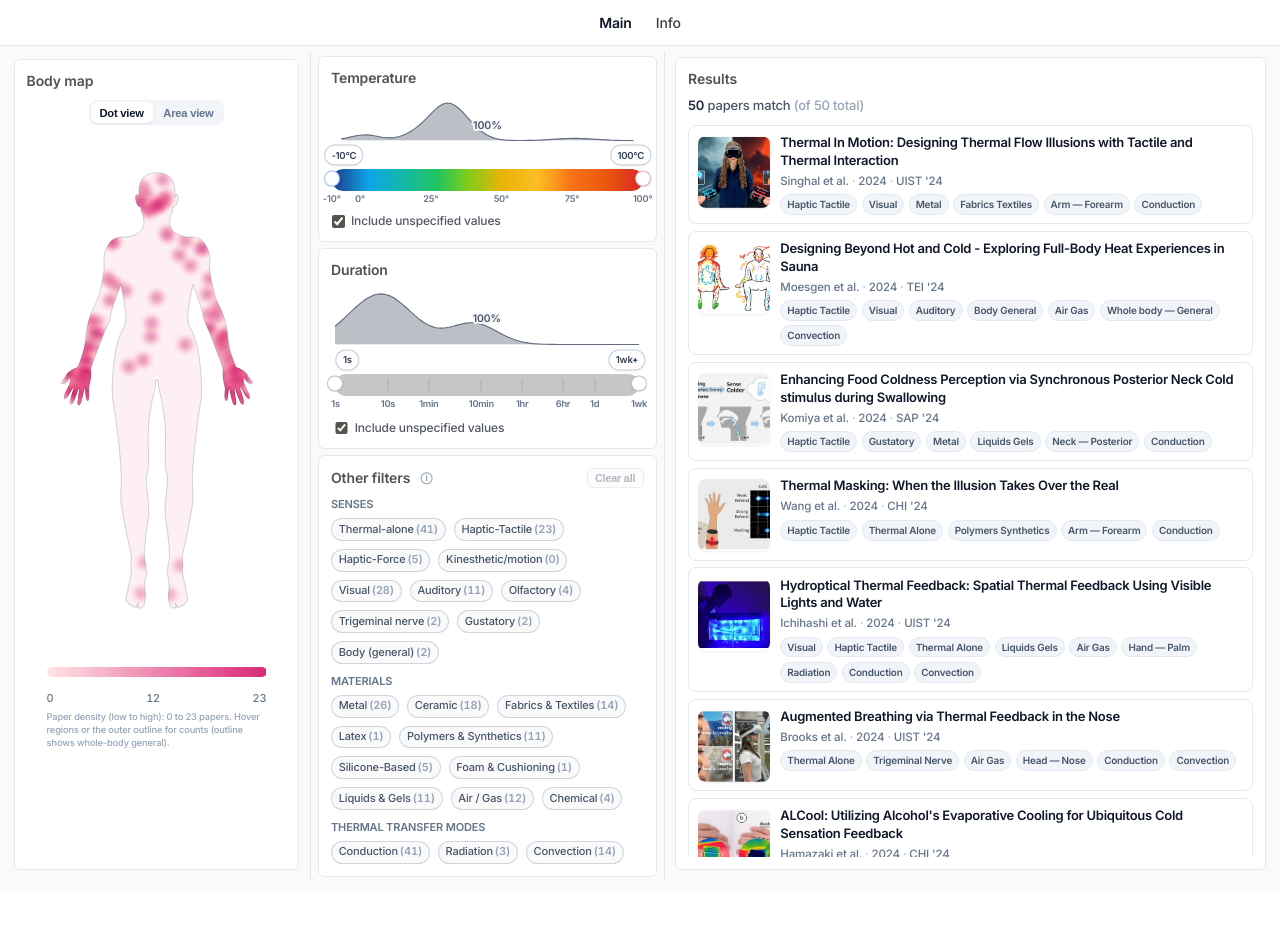
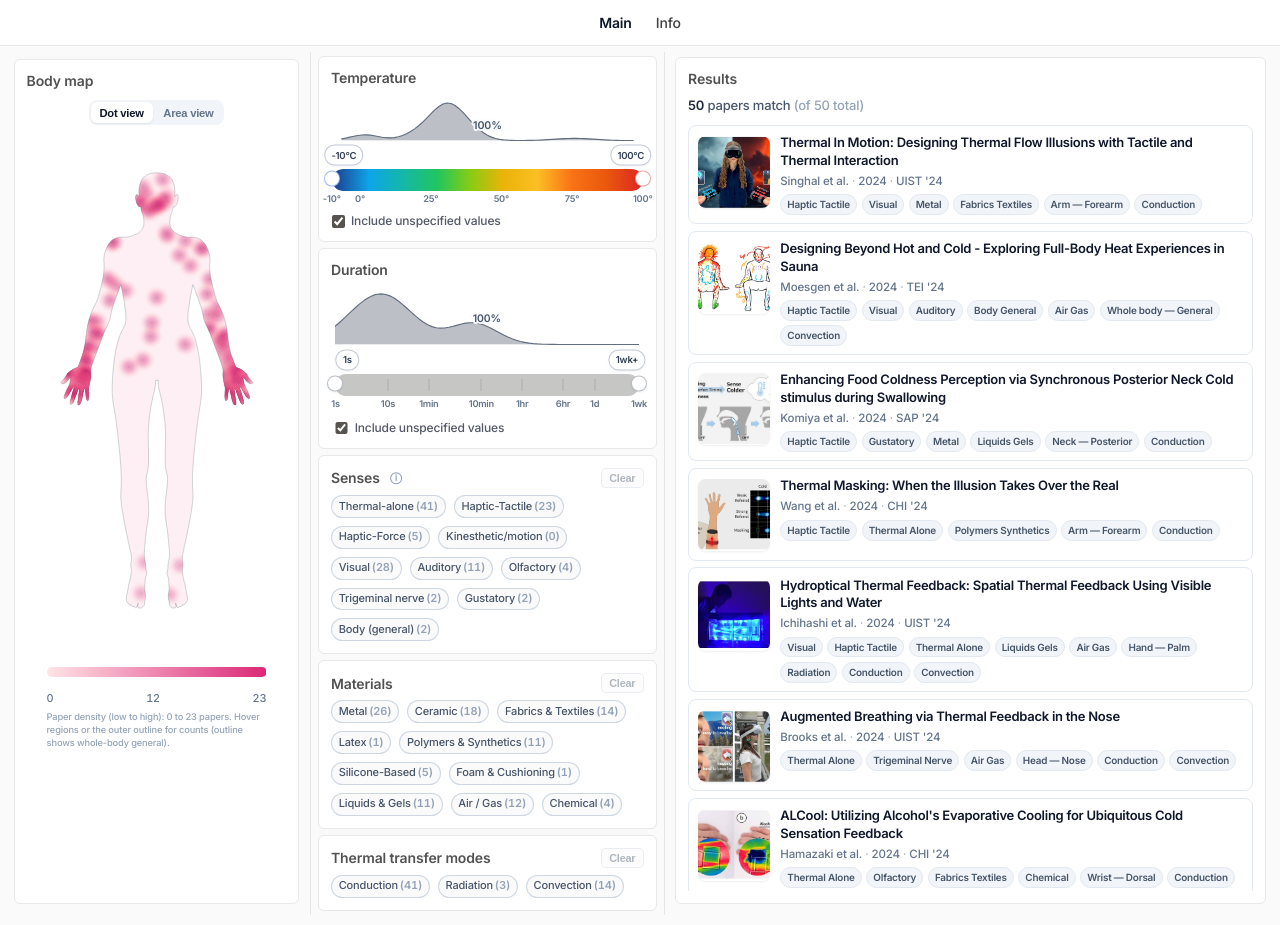
Before and after one commit to sandyleedev/thermal-interaction-web, a React (Vite) app in the folder frontend/: page / in a window 1280 px wide. Before the commit the page ends 891 px from the top, so only its background shows below. Built offline with nearby package versions, Linux system fonts and the light colour scheme; grey boxes are pictures that could not be loaded; the HTML template or start-up script is replaced by a standard one.

Commit message:
ui: separate other filters to each panel

```diff
--- a/frontend/src/components/landing/OtherFiltersPanel.tsx
+++ b/frontend/src/components/landing/OtherFiltersPanel.tsx
@@ -1,13 +1,11 @@
 import {
   useEffect,
   useId,
-  useMemo,
   useRef,
   useState,
 } from "react";
 import { useResearchFilter } from "@/context/ResearchFilterContext";
 import {
-  OTHER_FILTER_CATEGORY_ORDER,
   OTHER_FILTER_OPTIONS,
   OTHER_FILTER_SECTION_TITLES,
   type OtherFilterCategory,
@@ -15,12 +13,6 @@ import {
 
 const OTHER_FILTERS_LOGIC_TOOLTIP =
   "Select multiple options within a category (OR), and combine categories (AND)";
-
-function otherFiltersHasSelection(
-  selections: Record<OtherFilterCategory, readonly string[]>,
-): boolean {
-  return OTHER_FILTER_CATEGORY_ORDER.some((c) => selections[c].length > 0);
-}
 
 function OtherFiltersLogicInfoButton() {
   const tooltipId = useId();
@@ -110,104 +102,66 @@ export function FilterChip({ label, count, selected, onToggle }: FilterChipProps
   );
 }
 
-type StaticCategorySectionProps = {
+export type OtherFilterCategoryPanelProps = {
   category: OtherFilterCategory;
-  title: string;
-  optionCountById: Record<string, number | undefined>;
-  selectedIds: readonly string[];
-  onToggleChip: (category: OtherFilterCategory, optionId: string) => void;
-};
-
-function StaticCategorySection({
-  category,
-  title,
-  optionCountById,
-  selectedIds,
-  onToggleChip,
-}: StaticCategorySectionProps) {
-  const options = OTHER_FILTER_OPTIONS[category];
-  return (
-    <section
-      className="other-filters-section"
-      aria-labelledby={`other-filters-heading-${category}`}
-    >
-      <h3 className="other-filters-section-title" id={`other-filters-heading-${category}`}>
-        {title}
-      </h3>
-      <div className="other-filters-chip-row" role="group" aria-label={title}>
-        {options.map((opt) => (
-          <FilterChip
-            key={opt.id}
-            label={opt.label}
-            count={optionCountById[opt.id] ?? 0}
-            selected={selectedIds.includes(opt.id)}
-            onToggle={() => onToggleChip(category, opt.id)}
-          />
-        ))}
-      </div>
-    </section>
-  );
-}
-
-export type OtherFiltersPanelProps = {
-  excludeCategories?: readonly OtherFilterCategory[];
+  /** Show OR/AND logic tooltip beside the panel title (first category panel only). */
+  showFilterLogicInfo?: boolean;
   className?: string;
 };
 
-export function OtherFiltersPanel({
-  excludeCategories = [],
+export function OtherFilterCategoryPanel({
+  category,
+  showFilterLogicInfo = false,
   className,
-}: OtherFiltersPanelProps = {}) {
+}: OtherFilterCategoryPanelProps) {
   const {
     optionCounts,
     otherSelections,
     toggleOtherChip,
-    clearOtherFilters,
+    clearOtherFilterCategory,
   } = useResearchFilter();
 
-  const hasSelection = otherFiltersHasSelection(otherSelections);
-
-  const categoriesToShow = useMemo(() => {
-    const ex = new Set(excludeCategories);
-    return OTHER_FILTER_CATEGORY_ORDER.filter((c) => !ex.has(c));
-  }, [excludeCategories]);
+  const title = OTHER_FILTER_SECTION_TITLES[category];
+  const options = OTHER_FILTER_OPTIONS[category];
+  const selectedIds = otherSelections[category];
+  const hasSelection = selectedIds.length > 0;
 
   return (
     <section
       className={[
         "landing-panel",
-        "landing-other-filters-panel",
-        "landing-other-filters-panel--flat-sections",
+        "landing-other-filter-category-panel",
         className,
       ]
         .filter(Boolean)
         .join(" ")}
     >
-      <div className="other-filters-panel-header">
-        <div className="other-filters-panel-title-cluster">
-          <h2 className="panel-title">Other filters</h2>
-          <OtherFiltersLogicInfoButton />
+      <div className="other-filter-category-panel-header">
+        <div className="other-filter-category-title-cluster">
+          <h2 className="panel-title">{title}</h2>
+          {showFilterLogicInfo ? <OtherFiltersLogicInfoButton /> : null}
         </div>
         <button
           type="button"
           className="other-filters-clear-all"
           disabled={!hasSelection}
-          onClick={clearOtherFilters}
+          onClick={() => clearOtherFilterCategory(category)}
         >
-          Clear all
+          Clear
         </button>
       </div>
-      <div className="panel-content other-filters-panel-content">
-        {categoriesToShow.map((category) => (
-          <StaticCategorySection
-            key={category}
-            category={category}
-            title={OTHER_FILTER_SECTION_TITLES[category]}
-            optionCountById={optionCounts[category]}
-            selectedIds={otherSelections[category]}
-            onToggleChip={toggleOtherChip}
-          />
-        ))}
+      <div className="panel-content other-filter-category-panel-content">
+        <div className="other-filters-chip-row" role="group" aria-label={title}>
+          {options.map((opt) => (
+            <FilterChip
+              key={opt.id}
+              label={opt.label}
+              count={optionCounts[category][opt.id] ?? 0}
+              selected={selectedIds.includes(opt.id)}
+              onToggle={() => toggleOtherChip(category, opt.id)}
+            />
+          ))}
+        </div>
       </div>
     </section>
   );
--- a/frontend/src/context/ResearchFilterContext.tsx
+++ b/frontend/src/context/ResearchFilterContext.tsx
@@ -75,6 +75,7 @@ type ResearchFilterContextValue = {
   setDurationRange: (lowS: number, highS: number) => void;
   otherSelections: OtherFilterSelections;
   toggleOtherChip: (category: OtherFilterCategory, optionId: string) => void;
+  clearOtherFilterCategory: (category: OtherFilterCategory) => void;
   clearOtherFilters: () => void;
   /** When true, papers without numeric °C bounds still match the temperature slider filter. */
   includeUnspecifiedTemperature: boolean;
@@ -167,6 +168,10 @@ export function ResearchFilterProvider({ children }: { children: ReactNode }) {
     },
     [],
   );
+
+  const clearOtherFilterCategory = useCallback((category: OtherFilterCategory) => {
+    setOtherSelections((prev) => ({ ...prev, [category]: [] }));
+  }, []);
 
   const clearOtherFilters = useCallback(() => {
     setOtherSelections(emptyOtherFilterSelections());
@@ -320,6 +325,7 @@ export function ResearchFilterProvider({ children }: { children: ReactNode }) {
       setDurationRange,
       otherSelections,
       toggleOtherChip,
+      clearOtherFilterCategory,
       clearOtherFilters,
       includeUnspecifiedTemperature,
       setIncludeUnspecifiedTemperature,
@@ -347,6 +353,7 @@ export function ResearchFilterProvider({ children }: { children: ReactNode }) {
       setDurationRange,
       otherSelections,
       toggleOtherChip,
+      clearOtherFilterCategory,
       clearOtherFilters,
       includeUnspecifiedTemperature,
       includeUnspecifiedDuration,
--- a/frontend/src/pages/LandingPage.css
+++ b/frontend/src/pages/LandingPage.css
@@ -457,15 +457,15 @@
   min-height: 0;
 }
 
-.landing-filters-scroll-stack > .landing-other-filters-panel {
+.landing-filters-scroll-stack > .landing-other-filter-category-panel {
   flex: 0 0 auto;
   min-height: auto;
   overflow: visible;
 }
 
 .landing-filters-scroll-stack
-  .landing-other-filters-panel
-  .other-filters-panel-content {
+  .landing-other-filter-category-panel
+  .other-filter-category-panel-content {
   flex: 0 0 auto;
   min-height: auto;
   overflow-x: hidden;
@@ -954,23 +954,23 @@
   white-space: nowrap;
 }
 
-/* —— Panel 4: other filters (chips) —— */
-.landing-other-filters-panel {
-  min-width: 0;
-  min-height: 0;
-  overflow: hidden;
-}
-
-.landing-other-filters-panel .other-filters-panel-header {
+/* —— Other filter category panels (chips) —— */
+.landing-other-filter-category-panel {
+  min-width: 0;
+  min-height: 0;
+  overflow: visible;
+}
+
+.landing-other-filter-category-panel .other-filter-category-panel-header {
   display: flex;
   align-items: center;
   justify-content: space-between;
   gap: 0.5rem;
   flex-shrink: 0;
-  padding-bottom: 0.42rem;
-}
-
-.other-filters-panel-title-cluster {
+  margin: 0 0 0.45rem;
+}
+
+.other-filter-category-title-cluster {
   display: flex;
   align-items: center;
   gap: 0.5rem;
@@ -978,7 +978,7 @@
   min-width: 0;
 }
 
-.landing-other-filters-panel .other-filters-panel-title-cluster .panel-title {
+.landing-other-filter-category-panel .other-filter-category-title-cluster .panel-title {
   margin: 0;
   flex: 0 1 auto;
   min-width: 0;
@@ -1086,37 +1086,13 @@
   cursor: not-allowed;
 }
 
-.landing-other-filters-panel .other-filters-panel-content {
+.landing-other-filter-category-panel .other-filter-category-panel-content {
   flex: 0 0 auto;
   min-height: auto;
   overflow-x: hidden;
   overflow-y: visible;
-  padding: 0.08rem 0 0;
+  padding: 0;
   margin: 0;
-  display: flex;
-  flex-direction: column;
-  gap: 0;
-}
-
-.landing-other-filters-panel--flat-sections .other-filters-panel-content {
-  gap: 0.55rem;
-}
-
-.other-filters-section {
-  display: flex;
-  flex-direction: column;
-  gap: 0.35rem;
-  min-width: 0;
-}
-
-.other-filters-section-title {
-  margin: 0;
-  padding: 0;
-  font-size: 0.6875rem;
-  font-weight: 600;
-  letter-spacing: -0.015em;
-  color: #64748b;
-  text-transform: uppercase;
 }
 
 .other-filters-chip-row {
@@ -1379,7 +1355,7 @@
       280px,
       1.46fr
     );
-  /* One row fills viewport height so the center column can shrink; scroll stays inside Other filters only. */
+  /* One row fills viewport height so the center column can shrink; filter stack scrolls with the page. */
   grid-template-rows: minmax(0, 1fr);
   gap: 0.45rem;
   padding: 0.35rem 0.85rem 0.65rem;
@@ -1415,7 +1391,7 @@
   min-height: 0;
 }
 
-/* Temperature + Duration stay fixed; Other filters body scrolls. */
+/* Filter panels stack vertically in the center column. */
 .landing-filters-scroll {
   flex: 0 0 auto;
   min-height: auto;
@@ -1437,7 +1413,7 @@
   overflow: visible;
 }
 
-.landing-filters-scroll > .landing-panel.landing-other-filters-panel {
+.landing-filters-scroll > .landing-panel.landing-other-filter-category-panel {
   flex: 0 0 auto;
   min-height: auto;
   overflow: visible;
@@ -1454,8 +1430,8 @@
 }
 
 .landing-filters-scroll
-  .landing-other-filters-panel
-  .other-filters-panel-content {
+  .landing-other-filter-category-panel
+  .other-filter-category-panel-content {
   flex: 0 0 auto;
   min-height: auto;
   overflow-x: hidden;
--- a/frontend/src/pages/LandingPage.tsx
+++ b/frontend/src/pages/LandingPage.tsx
@@ -1,7 +1,8 @@
 import { BodyMapPanel } from "@/components/body-map/BodyMapPanel";
 import { DurationPanel } from "@/components/duration-panel/DurationPanel";
 import { Header } from "@/components/landing/Header";
-import { OtherFiltersPanel } from "@/components/landing/OtherFiltersPanel";
+import { OtherFilterCategoryPanel } from "@/components/landing/OtherFiltersPanel";
+import { OTHER_FILTER_CATEGORY_ORDER } from "@/lib/research/otherFilterVocab";
 import { ResultsPanel } from "@/components/landing/ResultsPanel";
 import { TemperaturePanelHorizontal } from "@/components/temperature-panel/TemperaturePanelHorizontal";
 import "@/pages/LandingPage.css";
@@ -21,7 +22,13 @@ export function LandingPage() {
           <div className="landing-filters-scroll">
             <TemperaturePanelHorizontal compact />
             <DurationPanel />
-            <OtherFiltersPanel />
+            {OTHER_FILTER_CATEGORY_ORDER.map((category, index) => (
+              <OtherFilterCategoryPanel
+                key={category}
+                category={category}
+                showFilterLogicInfo={index === 0}
+              />
+            ))}
           </div>
         </div>
         <div className="landing-layout-col landing-layout-col-right">
```
